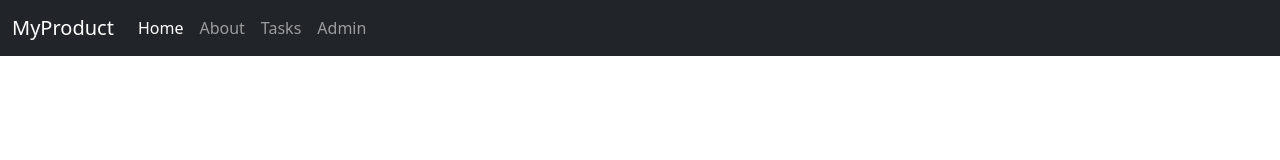
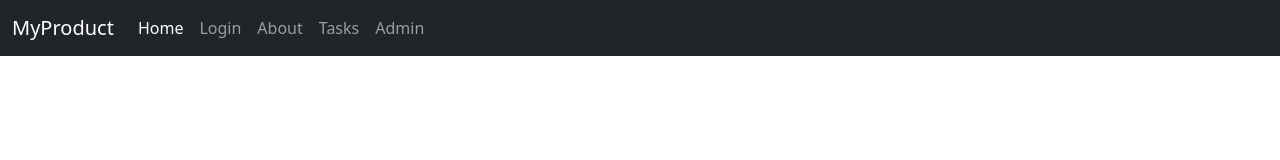
Before and after one commit to marius321967/codeacademy-cafs3, a Vue app in the folder node/: page / in a window 1280 px wide. Shown: the top 160 px of the page. Built offline with nearby package versions, Linux system fonts and the light colour scheme; no server answers.

Commit message:
auth state system

```diff
--- a/node/src/App.vue
+++ b/node/src/App.vue
@@ -1,6 +1,12 @@
 <script setup lang="ts">
 import { RouterView } from 'vue-router'
 import Navigation from './components/Navigation.vue'
+import { onMounted } from 'vue'
+import { useAuthStore } from './stores/auth'
+
+const authStore = useAuthStore()
+
+onMounted(() => authStore.checkTokenStorage())
 </script>
 
 <template>
--- a/node/src/components/Navigation.vue
+++ b/node/src/components/Navigation.vue
@@ -1,7 +1,14 @@
-<script setup lang="ts"></script>
+<script setup lang="ts">
+import { useAuthStore } from '../stores/auth'
+
+const authStore = useAuthStore()
+</script>
 
 <template>
-  <nav class="navbar navbar-expand navbar-dark bg-dark" aria-label="Second navbar example">
+  <nav
+    class="navbar navbar-expand navbar-dark bg-dark"
+    aria-label="Second navbar example"
+  >
     <div class="container-fluid">
       <router-link class="navbar-brand" to="/">MyProduct</router-link>
 
@@ -9,6 +16,9 @@
         <ul class="navbar-nav me-auto">
           <li class="nav-item">
             <router-link class="nav-link" to="/">Home</router-link>
+          </li>
+          <li class="nav-item" v-if="!authStore.isLoggedIn">
+            <router-link class="nav-link" to="/login">Login</router-link>
           </li>
           <li class="nav-item">
             <router-link class="nav-link" to="/about">About</router-link>
@@ -20,6 +30,20 @@
             <router-link class="nav-link" to="/admin">Admin</router-link>
           </li>
         </ul>
+
+        <ul class="navbar-nav" v-if="authStore.user">
+          <li class="nav-item">
+            <a href="#" class="nav-link" @click.prevent="authStore.logout"
+              >Logout</a
+            >
+          </li>
+
+          <li class="nav-item">
+            <router-link class="nav-link" to="/profile">
+              Profile ({{ authStore.user.name }})
+            </router-link>
+          </li>
+        </ul>
       </div>
     </div>
   </nav>
--- a/node/src/interfaces/index.ts
+++ b/node/src/interfaces/index.ts
@@ -20,3 +20,17 @@ export enum Priority {
   medium = 'medium',
   low = 'low'
 }
+
+export type IUser = {
+  id: number
+  name: string
+  email: string
+  role: Role
+  created_at: string | null
+  updated_at: string | null
+}
+
+export enum Role {
+  admin = 'admin',
+  regular = 'regular'
+}
--- /dev/null
+++ b/node/src/stores/auth.ts
@@ -0,0 +1,58 @@
+import type { AxiosInstance } from 'axios'
+import axios from 'axios'
+import { defineStore } from 'pinia'
+import { computed, ref } from 'vue'
+import type { IUser } from '../interfaces'
+import CONFIG from '../config.json'
+
+const LOCALSTORAGE_TOKEN_KEY = 'auth:token'
+
+export const useAuthStore = defineStore('auth', () => {
+  const httpClient = ref<AxiosInstance | null>(null)
+  const user = ref<IUser | null>(null)
+
+  const isLoggedIn = computed(() => httpClient.value !== null)
+
+  const loadHttpClient = () => {
+    const token = window.localStorage.getItem(LOCALSTORAGE_TOKEN_KEY)
+
+    httpClient.value = axios.create({
+      baseURL: CONFIG.api.address,
+      headers: {
+        Authorization: `Bearer ${token}`
+      }
+    })
+
+    loadUserInfo()
+  }
+
+  const registerToken = (token: string) => {
+    window.localStorage.setItem(LOCALSTORAGE_TOKEN_KEY, token)
+
+    loadHttpClient()
+  }
+
+  const checkTokenStorage = () => {
+    const token = window.localStorage.getItem(LOCALSTORAGE_TOKEN_KEY)
+
+    if (token !== null) loadHttpClient()
+  }
+
+  const loadUserInfo = () =>
+    httpClient.value?.get('/auth/me').then((res) => (user.value = res.data))
+
+  const logout = () => {
+    window.localStorage.removeItem(LOCALSTORAGE_TOKEN_KEY)
+    httpClient.value = null
+    user.value = null
+  }
+
+  return {
+    httpClient,
+    user,
+    isLoggedIn,
+    registerToken,
+    checkTokenStorage,
+    logout
+  }
+})
```
